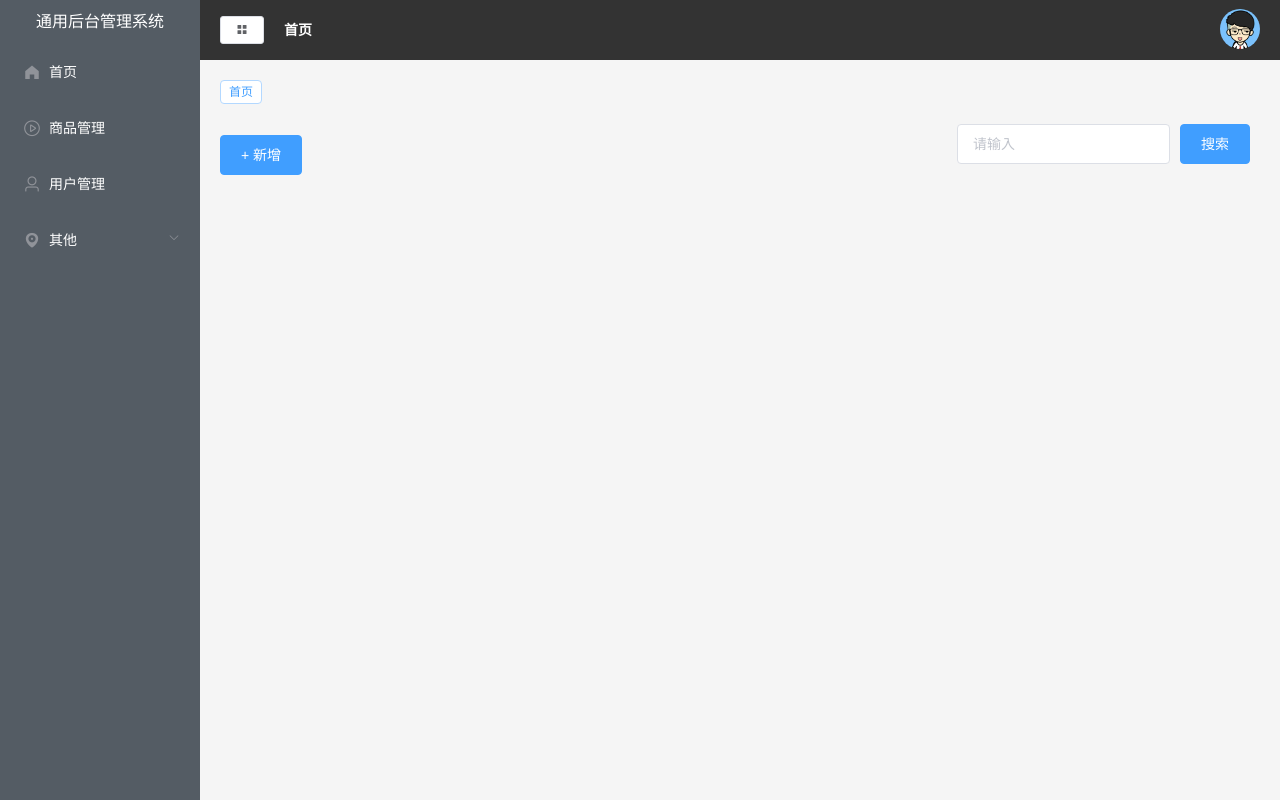
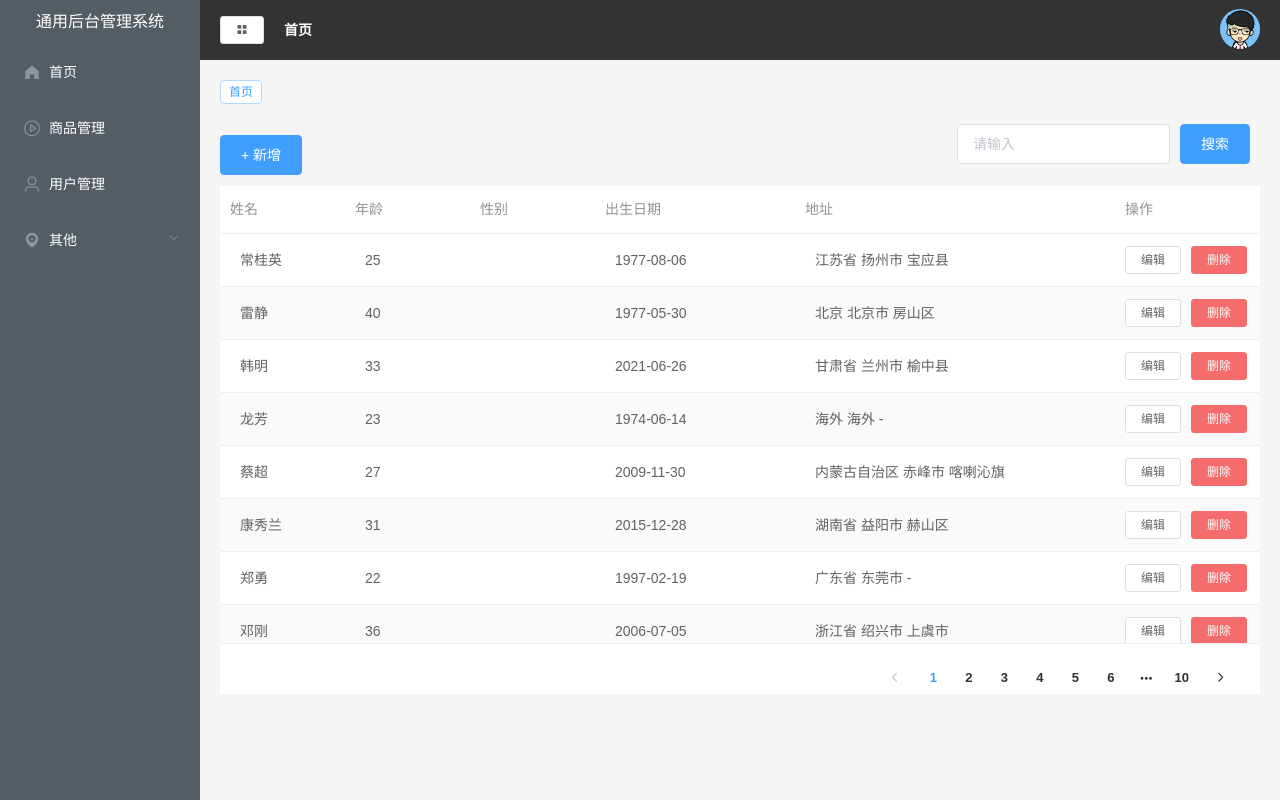
Before and after one commit to yjjyzzz/vue-manage, a Vue app: page /user in a window 1280 px wide. Built offline with nearby package versions, Linux system fonts and the light colour scheme.

Commit message:
完成表格

```diff
--- a/api/data.js
+++ b/api/data.js
@@ -13,3 +13,13 @@
         url: '/home/getData',
     })
 }
+
+export const getUser = (params) => {
+    return axios.request(
+        {
+            url: '/user/getUser',
+            methods: 'get',
+            params
+        }
+    )
+}
--- a/api/mock.js
+++ b/api/mock.js
@@ -5,3 +5,6 @@
 Mock.mock('/home/getData', homeApi.getStatisticalData)
 Mock.mock(/user\/add/, 'post', userApi.createUser)
 Mock.mock(/user\/edit/, 'post', userApi.updateUser)
+
+Mock.mock(/user\/getUser/, 'get', userApi.getUserList)
+Mock.mock(/user\/del/, 'post', userApi.deleteUser)
--- /dev/null
+++ b/src/components/CommonTable.vue
@@ -0,0 +1,60 @@
+<template>
+    <div class="common-table">
+        <el-table :data="tableData" height="90%" stripe>
+            <el-table-column show-overflow-tooltip v-for="item in tableLabel" :key="item.prop" :label="item.label"
+                :width="item.width ? item.width : 125">
+                <template slot-scope="scope">
+                    <span style="margin-left: 10px">{{ scope.row[item.prop] }}</span>
+                </template>
+            </el-table-column>
+            <el-table-column label="操作" min-width="180">
+                <template slot-scope="scope">
+                    <el-button size="mini" @click="handleEdit(scope.row)">编辑</el-button>
+                    <el-button size="mini" type="danger" @click="handleDelete(scope.row)">删除</el-button>
+                </template>
+            </el-table-column>
+        </el-table>
+        <el-pagination class="pager" layout="prev,pager,next" :total="config.total" :current-page.sync="config.page"
+            @current-change="changePage" :page-size="20"></el-pagination>
+    </div>
+</template>
+
+<script>
+export default {
+    name: 'CommonTable',
+    props: {
+        tableData: Array,
+        tableLabel: Array,
+        config: Object
+
+    },
+    data() {
+        return {}
+    },
+    methods: {
+        handleEdit(row) {
+            this.$emit('edit', row)
+        },
+        handleDelete(row) {
+            this.$emit('del', row)
+        },
+        changePage(page) {
+            this.$emit('changePage', page)
+        }
+    }
+}
+
+</script>
+<style lang="less" scoped>
+.common-table {
+    height: calc(100% - 62px);
+    background-color: #fff;
+    position: relative;
+
+    .pager {
+        position: absolute;
+        bottom: 0;
+        right: 20px;
+    }
+}
+</style>
--- a/views/User/index.vue
+++ b/views/User/index.vue
@@ -11,18 +11,24 @@
         <div class="manage-header">
             <el-button type="primary" @click="addUser">+ 新增</el-button>
             <common-form :formLabel="formLabel" :form="searchForm" :inline="true" ref="form">
-                <el-button type="primary" @click="getList">搜索</el-button>
+                <el-button type="primary" @click="getList(searchForm.keyword)">搜索</el-button>
             </common-form>
         </div>
+        <common-table :tableData="tableData" :tableLabel="tableLabel" :config="config" @changePage="getList()"
+            @edit="editUser" @del="delUser">
+        </common-table>
     </div>
 </template>
 
 <script>
 import CommonForm from '../../src/components/CommonForm.vue'
+import CommonTable from '../../src/components/CommonTable.vue'
+import { getUser } from '../../api/data'
 export default {
     name: 'User',
     components: {
         CommonForm,
+        CommonTable,
     },
     data() {
         return {
@@ -81,7 +87,39 @@
             ],
             searchForm: {
                 keyword: ''
+            },
+            tableData: [
+
+            ],
+            tableLabel: [
+                {
+                    prop: "name",
+                    label: "姓名"
+                },
+                {
+                    prop: "age",
+                    label: "年龄"
+                },
+                {
+                    prop: "sexLbel",
+                    label: "性别"
+                },
+                {
+                    prop: "birth",
+                    label: "出生日期",
+                    width: 200
+                },
+                {
+                    prop: "addr",
+                    label: "地址",
+                    width: 320
+                }
+            ],
+            config: {
+                page: 1,
+                tatal: 30
             }
+
         }
     },
     methods: {
@@ -90,11 +128,13 @@
                 this.$http.post('/user/edit', this.operateForm).then(res => {
                     console.log(res);
                     this.isShow = false
+                    this.getList()
                 })
             } else {
                 this.$http.post('/user/add', this.operateForm).then(res => {
                     console.log(res);
                     this.isShow = false
+                    this.getList()
                 })
             }
         },
@@ -109,9 +149,47 @@
                 sex: ''
             }
         },
-        getList() {
-
+        getList(name = '') {
+            this.config.loading = true
+            name ? (this.config.page = 1) : ''
+            getUser({
+                page: this.config.page,
+                name
+            }).then(({ data: res }) => {
+                this.tableData = res.list.map(item => {
+                    item.sexLabel = item.sex === 0 ? "女" : "男"
+                    return item
+                })
+                this.config.total = res.count
+                this.config.loading = false
+            })
+        },
+        editUser(row) {
+            this.operateType = 'edit'
+            this.isShow = 'true'
+            this.operateForm = row
+        },
+        delUser(row) {
+            this.$confirm("此操作将永久删除文件，是否够继续？", "提示", {
+                confirmButtonText: "确认",
+                cancelButtonText: "取消",
+                tyep: "warning"
+            }).then(() => {
+                const id = row.id
+                this.$http.post("/user/del", {
+                    params: { id }
+                }).then(() => {
+                    this.$message({
+                        type: 'success',
+                        message: '删除成功'
+                    })
+                    this.getList()
+                })
+            })
         }
+    },
+    created() {
+        this.getList()
     }
 }
 </script>
```
